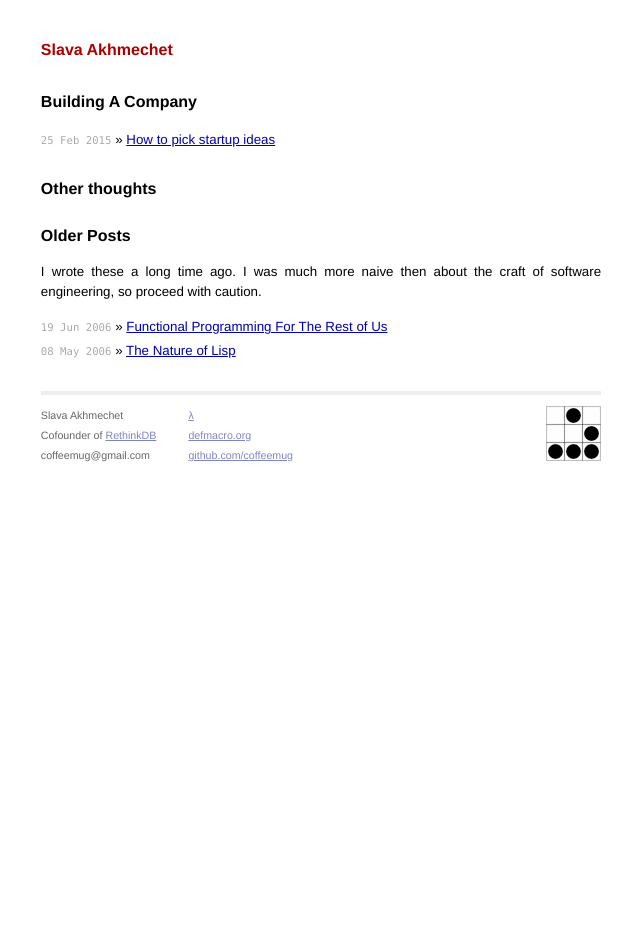
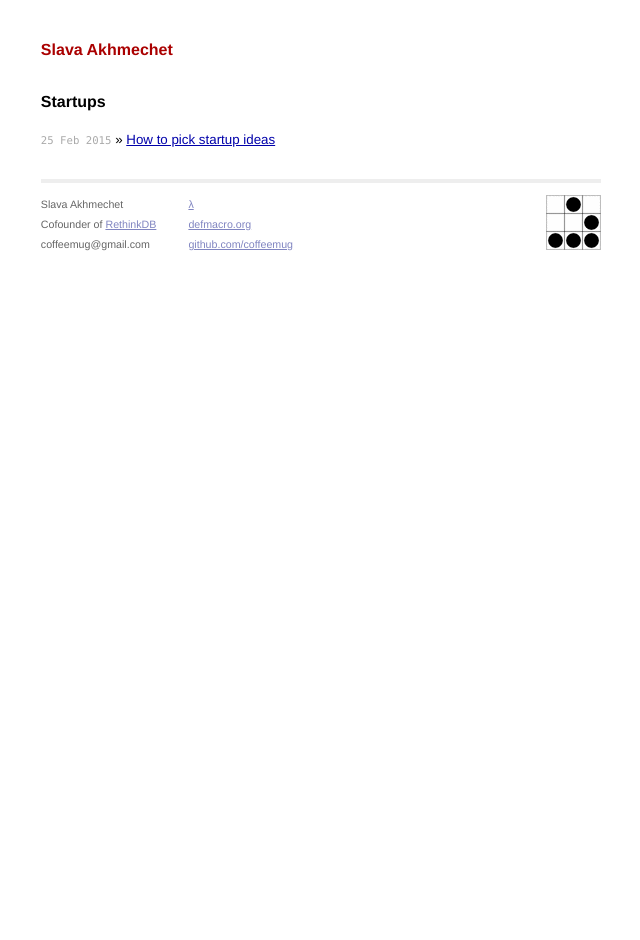
Before and after one commit to rvivek/rvivek.github.io, a Jekyll site: the page built from index.html, in a window 1280 px wide. Shown: the whole page, without its empty margins (319-959 px from the left). Built offline with Jekyll 4.4.1, drawn with Linux system fonts in a browser that asks for light colours; Markdown is read by kramdown in place of the engine named in the settings.

Commit message:
changing index

```diff
--- a/index.html
+++ b/index.html
@@ -1,10 +1,10 @@
 ---
 layout: default
-title: Slava Akhmechet
+title: Vivek Ravisankar
 ---
 
 <div id="home">
-  <h1>Building A Company</h1>
+  <h1>Startups</h1>
   <ul class="posts">
     {% for post in site.posts %}
       {% unless post.wip %}
@@ -14,20 +14,4 @@ title: Slava Akhmechet
       {% endunless %}
     {% endfor %}
   </ul>
-  <h1>Other thoughts</h1>
-  <ul class="posts">
-    {% for post in site.posts %}
-      {% unless post.wip %}
-      {% if post.other %}
-        <li><span>{{ post.date | date_to_string }}</span> &raquo; <a href="{{ post.url }}">{{ post.title }}</a></li>
-      {% endif %}
-      {% endunless %}
-    {% endfor %}
-  </ul>
-  <h1>Older Posts</h1>
-  <p>I wrote these a long time ago. I was much more naive then about the craft of software engineering, so proceed with caution.</p>
-  <ul class="posts">
-    <li><span>19 Jun 2006</span> &raquo; <a href="/ramblings/fp.html">Functional Programming For The Rest of Us</a></li>
-    <li><span>08 May 2006</span> &raquo; <a href="/ramblings/lisp.html">The Nature of Lisp</a></li>
-  </ul>
 </div>
```
